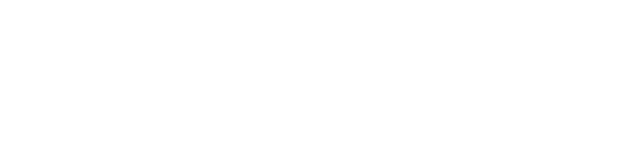
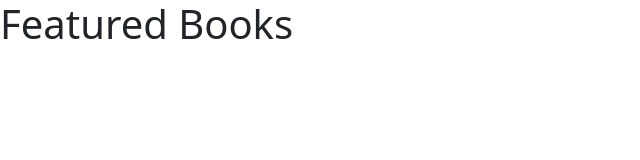
Before and after one commit to Blood778/P-rmar-Poesi, a website: page index.html in a window 1280 px wide. Shown: the whole page, without its empty margins (0-640 px from the left). Drawn offline with Linux system fonts and the light colour scheme.

Commit message:
Added a h1

```diff
--- a/index.html
+++ b/index.html
@@ -8,6 +8,6 @@
     <link rel="stylesheet" href="bootstrap-5.3.8-dist/bootstrap-5.3.8-dist/css/bootstrap.css">
 </head>
 <body>
-
+    <h1>Featured Books</h1>
 </body>
 </html>
```
